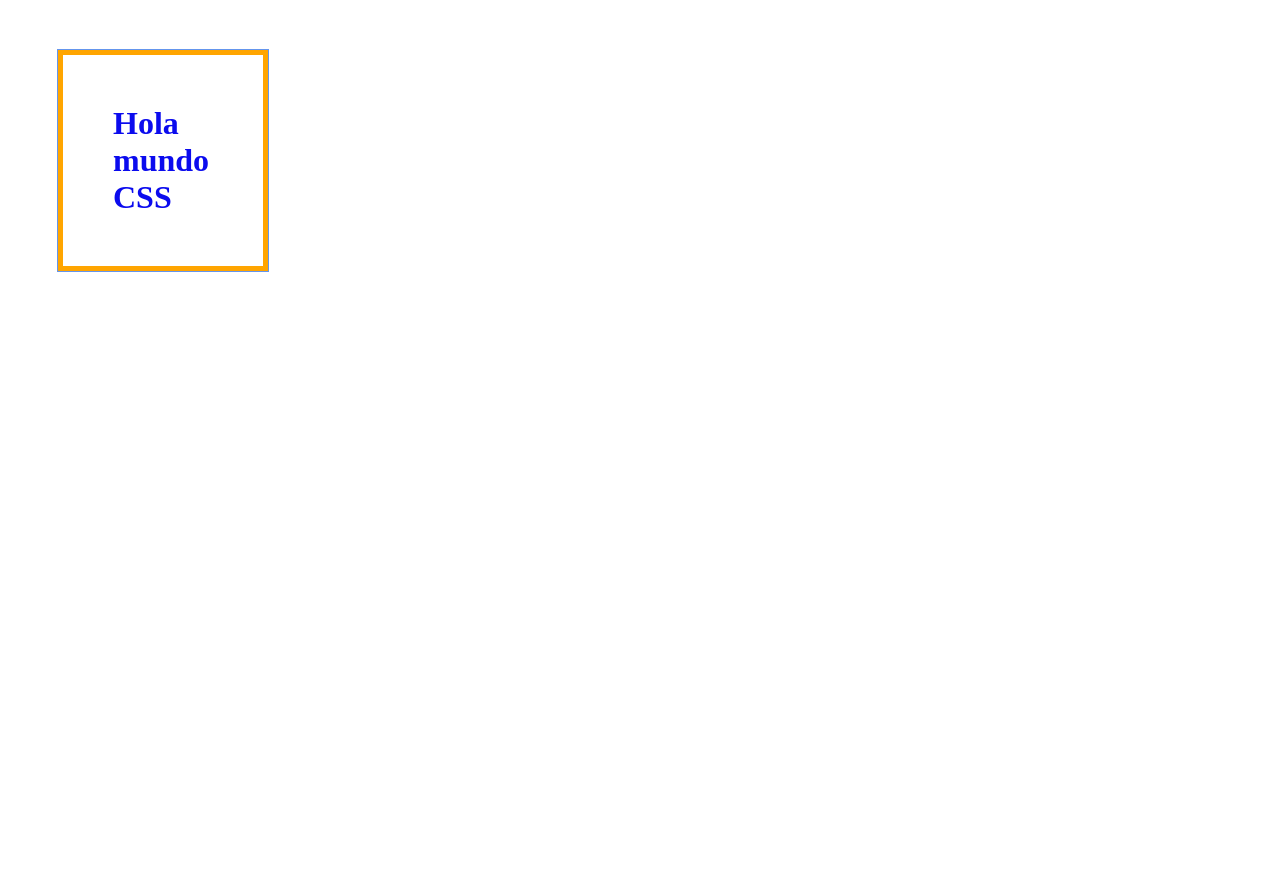
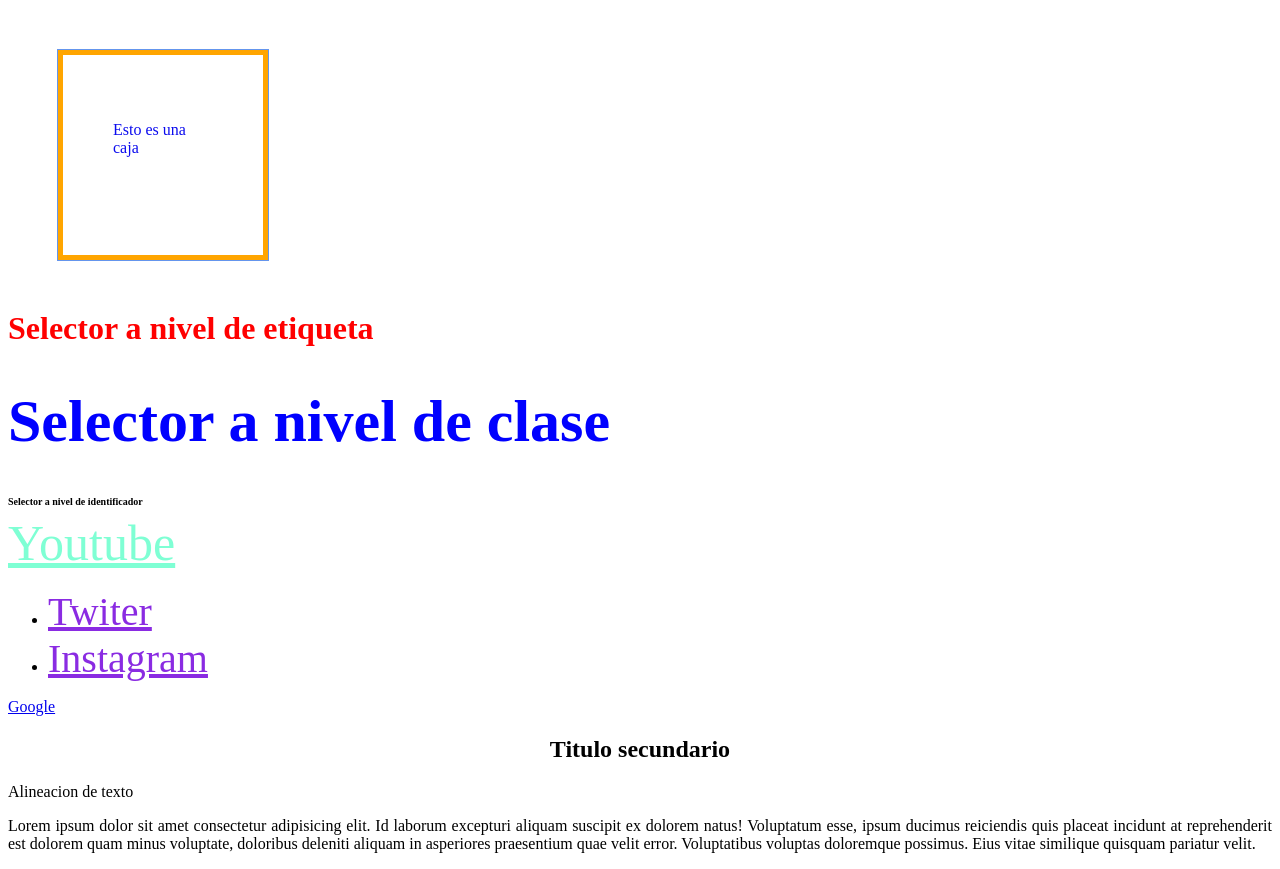
Before and after one commit to Yanchamo/Practica-3, a plain HTML site: page index.html in a window 1280 px wide. Before the commit the page ends 800 px from the top, so only its background shows below. Drawn offline with Linux system fonts and the light colour scheme.

Commit message:
separar el CSS en un nuevo archivo y agregar estilos

```diff
--- a/index.html
+++ b/index.html
@@ -3,20 +3,43 @@
 <head>
     <meta charset="UTF-8">
     <meta name="viewport" content="width=device-width, initial-scale=1.0">
+    <link rel="stylesheet" href="style.css">
     <title>Estilos con CSS</title>
 </head>
 <body>
-    <H1>Hola mundo CSS</H1>
-    <style>
-        H1 {color: rgb(11, 11, 238);
-            outline: 1px solid cornflowerblue;
-            border: 5px solid orange;
-            width: 100px;
-            padding: 50px;
-            margin: 50px;
-/* 2:13 buscar porque seguian en break */
-        }
-    </style>
+
+    <div class="caja">
+        <P>Esto es una caja</P>
+    </div>
+
+    <!-- Ejercicio de selectores -->
+
+    <H1>Selector a nivel de etiqueta</H1>
+    <H1 class="texto-grande"> Selector a nivel de clase</H1>
+    <H1 id="Texto-pequeno"> Selector a nivel de identificador</H1>
+<header>
+    <nav>
+        <a href="www.youtube.com">Youtube</a>
+    </nav>
+</header>
+<aside>
+    <nav>
+        <ul>
+            <li>
+                <a href="Twiter.com">Twiter</a>
+            </li>
+            <li>
+                <a  href="Instagram">Instagram</a>
+            </li>
+        </ul>
+    </nav>
+</aside>
+<a href="www.Google.com">Google</a>
+<h2>Titulo secundario</h2>
+
+   <!-- Estilizar textos -->
+   <p class="alineacion">Alineacion de texto</p>
+   <p class="alineacion">Lorem ipsum dolor sit amet consectetur adipisicing elit. Id laborum excepturi aliquam suscipit ex dolorem natus! Voluptatum esse, ipsum ducimus reiciendis quis placeat incidunt at reprehenderit est dolorem quam minus voluptate, doloribus deleniti aliquam in asperiores praesentium quae velit error. Voluptatibus voluptas doloremque possimus. Eius vitae similique quisquam pariatur velit.</p>
+
 </body>
-
 </html>
--- /dev/null
+++ b/style.css
@@ -0,0 +1,42 @@
+
+header > nav > a {
+    font-size: 50px;
+    color: aquamarine;
+}
+h2, .texto-centrados {
+    text-align: center;
+}
+aside a{
+    font-size: 40px;
+    color: blueviolet;
+}
+/* Compartir estilos, propiedades en CSS */
+
+
+   .caja {
+    font: size 40px;px;
+    color: rgb(11, 11, 238);
+    outline: 1px solid cornflowerblue;
+    border: 5px solid orange;
+    width: 100px;
+    height: 100px;
+    padding: 50px;
+    margin: 50px;
+}
+
+/* Ejercicio selectores */
+
+h1 {
+color: red;
+}
+.texto-grande{
+font-size: 60px;
+color: blue;
+}
+#Texto-pequeno {
+font-size: 10px;
+color: black;
+}
+.alineacion {
+    text-align: justify;
+}
```
